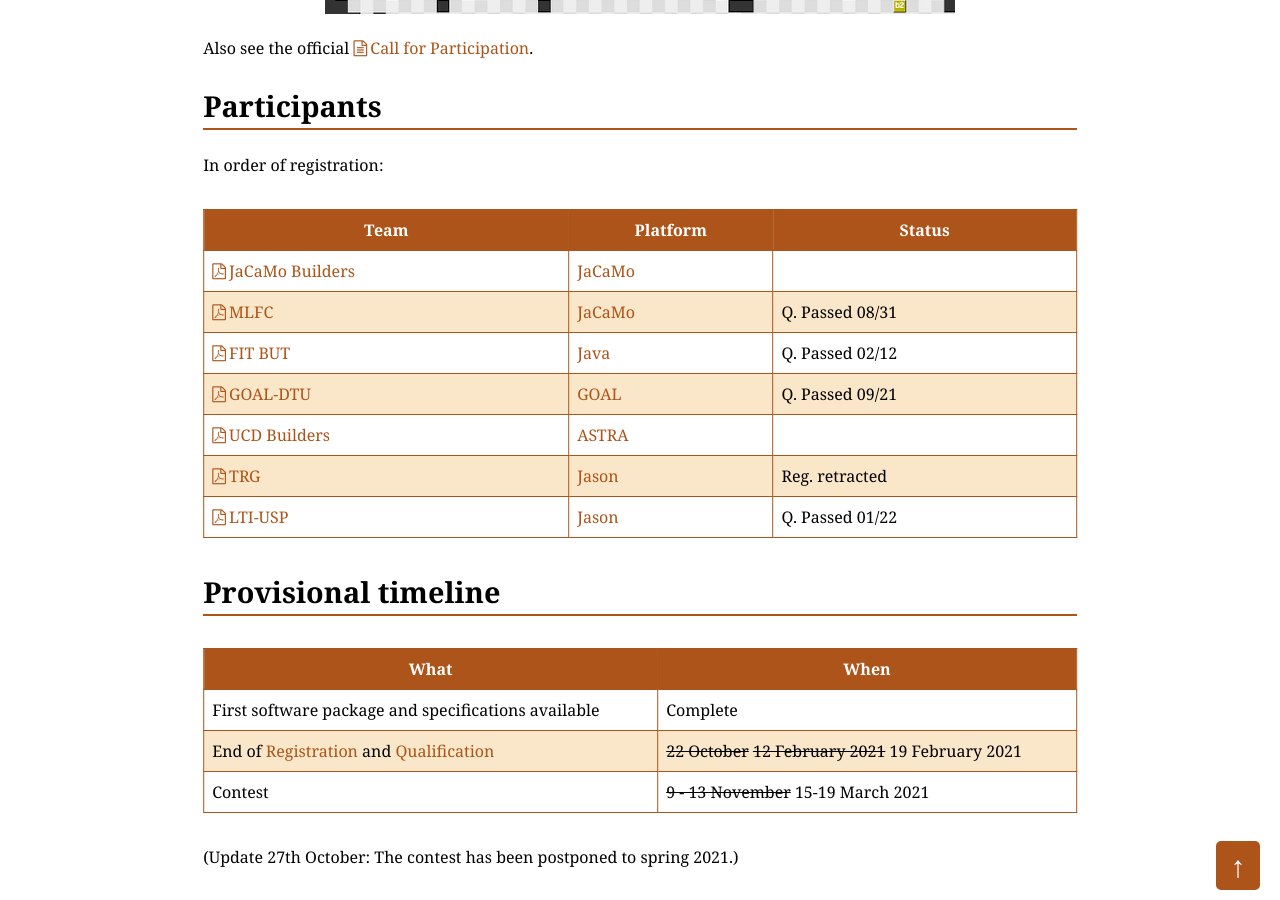
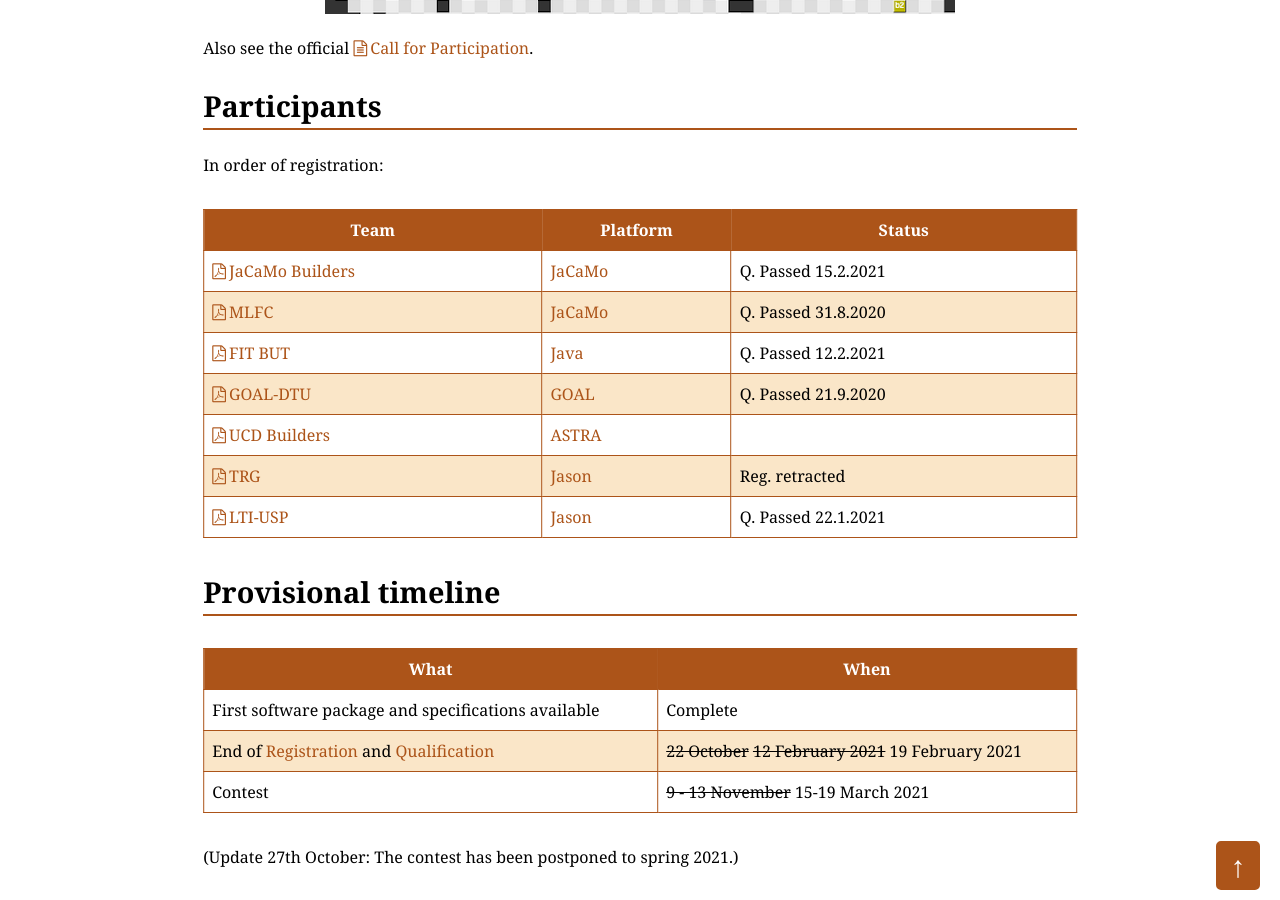
Before and after one commit to agentcontest/agentcontest.github.io, a Jekyll site: the page built from 2020/index.md, in a window 1280 px wide and 900 px high, scrolled down 887 px. Built offline with Jekyll 4.4.1, drawn with Linux system fonts in a browser that asks for light colours.

Commit message:
add Q. for JaCaMo Builders

```diff
--- a/2020/index.md
+++ b/2020/index.md
@@ -24,13 +24,13 @@ In order of registration:
 
 Team | Platform | Status
 --- | ---
-[JaCaMo Builders](registrations/JaCaMo_Builders.pdf) | [JaCaMo](http://jacamo.sourceforge.net/) |
-[MLFC](registrations/MLFC.pdf) | [JaCaMo](http://jacamo.sourceforge.net/) | Q. Passed 08/31
-[FIT BUT](registrations/FIT_BUT.pdf) | [Java](https://www.java.com/) | Q. Passed 02/12
-[GOAL-DTU](registrations/GOAL-DTU.pdf) | [GOAL](https://goalapl.atlassian.net/wiki/) | Q. Passed 09/21
+[JaCaMo Builders](registrations/JaCaMo_Builders.pdf) | [JaCaMo](http://jacamo.sourceforge.net/) | Q. Passed 15.2.2021
+[MLFC](registrations/MLFC.pdf) | [JaCaMo](http://jacamo.sourceforge.net/) | Q. Passed 31.8.2020
+[FIT BUT](registrations/FIT_BUT.pdf) | [Java](https://www.java.com/) | Q. Passed 12.2.2021
+[GOAL-DTU](registrations/GOAL-DTU.pdf) | [GOAL](https://goalapl.atlassian.net/wiki/) | Q. Passed 21.9.2020
 [UCD Builders](registrations/UCD_Builders.pdf) | [ASTRA](http://astralanguage.com/) |
 [TRG](registrations/TRG.pdf) | [Jason](http://jason.sourceforge.net/wp/) | Reg. retracted
-[LTI-USP](registrations/LTI-USP.pdf) | [Jason](http://jason.sourceforge.net/wp/) | Q. Passed 01/22
+[LTI-USP](registrations/LTI-USP.pdf) | [Jason](http://jason.sourceforge.net/wp/) | Q. Passed 22.1.2021
 
 Provisional timeline
 --------------------
```
